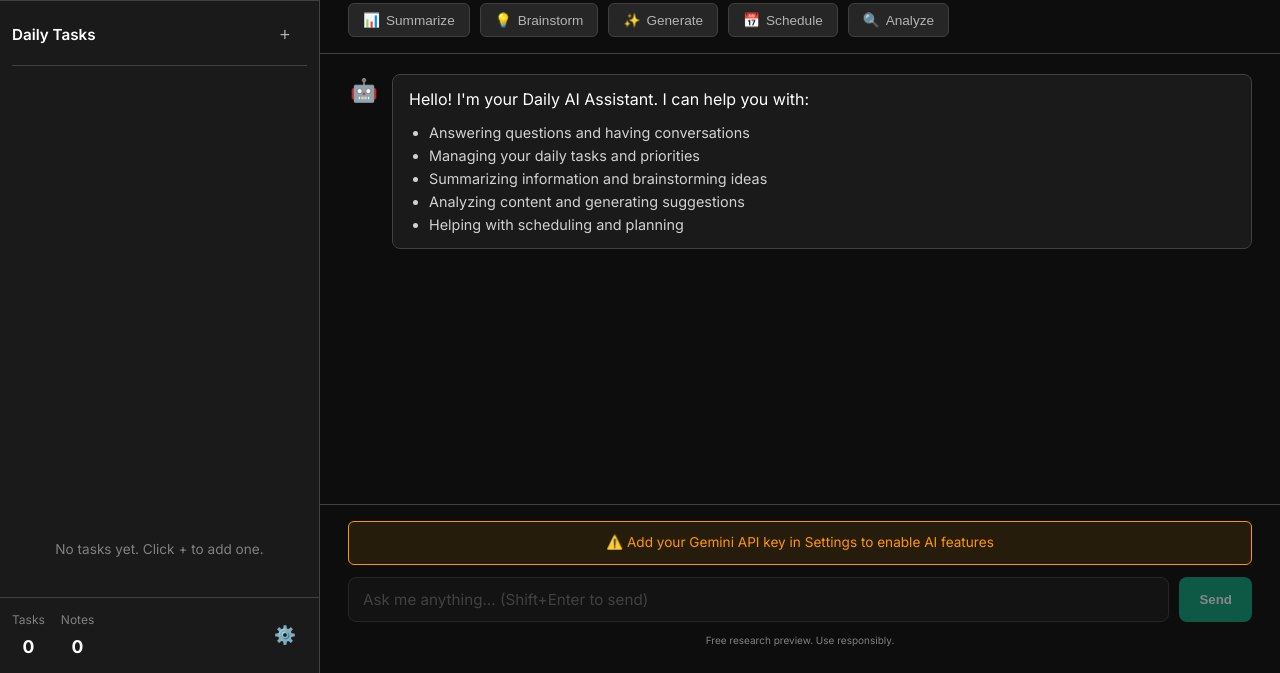
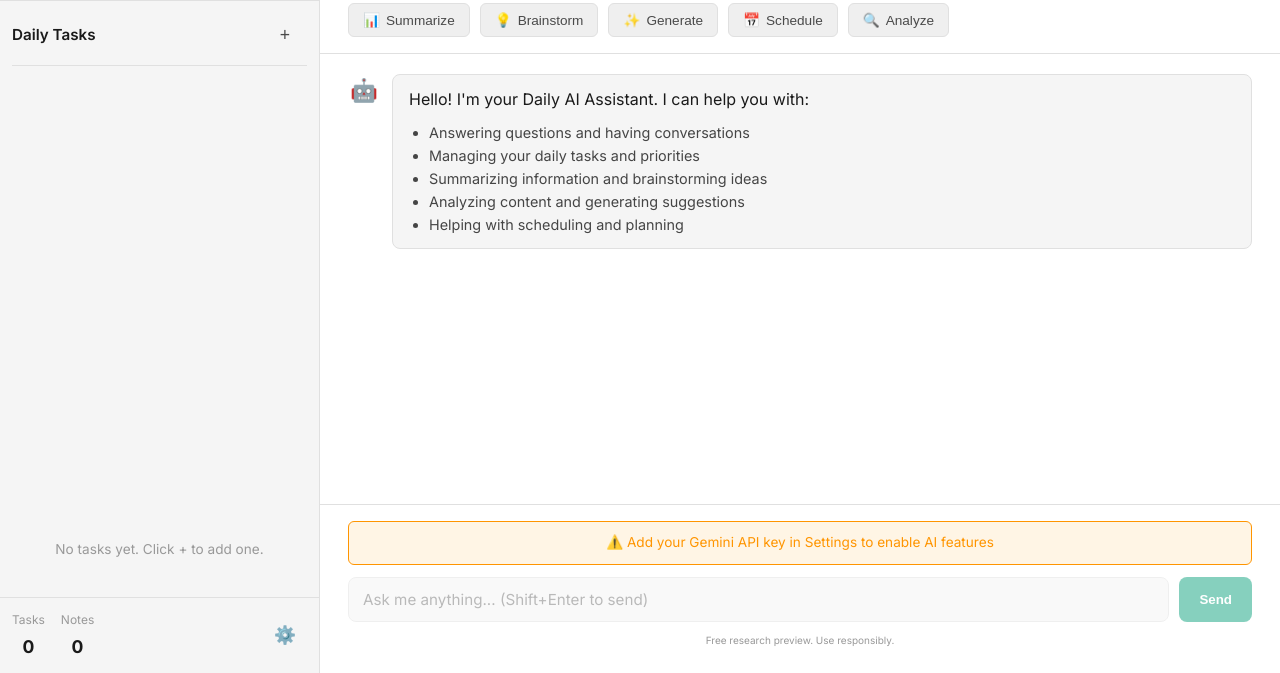
Before and after one commit to patlar104/orion-daily-ai-assistant, a website: page index.html in a window 1280 px wide. Shown: the part 127-800 px from the top of the page. Drawn offline with Linux system fonts and the light colour scheme.

Commit message:
feat(theme): add dark/light mode toggle with system preference detection

```diff
--- a/script.js
+++ b/script.js
@@ -82,6 +82,7 @@ const DOM = {
 
 function init() {
     loadFromLocalStorage();
+    initTheme();
     setupEventListeners();
     updateUI();
     checkAPIKey();
@@ -89,6 +90,48 @@ function init() {
     renderNotes();
     renderHistory();
 }
+
+// ============================================
+// THEME MANAGEMENT
+// ============================================
+
+function initTheme() {
+    const savedTheme = localStorage.getItem('theme') || 'dark';
+    const prefersDark = window.matchMedia('(prefers-color-scheme: dark)').matches;
+    const theme = localStorage.getItem('theme') || (prefersDark ? 'dark' : 'light');
+
+    applyTheme(theme);
+
+    // Listen for system theme changes
+    window.matchMedia('(prefers-color-scheme: dark)').addEventListener('change', (e) => {
+        const newTheme = e.matches ? 'dark' : 'light';
+        applyTheme(newTheme);
+        DOM.darkModeToggle.checked = newTheme === 'dark';
+    });
+}
+
+function applyTheme(theme) {
+    const html = document.documentElement;
+
+    if (theme === 'light') {
+        html.setAttribute('data-theme', 'light');
+    } else {
+        html.removeAttribute('data-theme');
+    }
+
+    localStorage.setItem('theme', theme);
+    DOM.darkModeToggle.checked = theme === 'dark';
+}
+
+function toggleTheme() {
+    const currentTheme = document.documentElement.getAttribute('data-theme') || 'dark';
+    const newTheme = currentTheme === 'dark' ? 'light' : 'dark';
+    applyTheme(newTheme);
+}
+
+// ============================================
+// EVENT LISTENERS
+// ============================================
 
 function setupEventListeners() {
     // Sidebar Toggle
@@ -183,6 +226,7 @@ function setupEventListeners() {
     DOM.closeSettingsBtn.addEventListener('click', closeSettings);
     DOM.modalOverlay.addEventListener('click', closeSettings);
     DOM.saveSettingsBtn.addEventListener('click', saveSettings);
+    DOM.darkModeToggle.addEventListener('change', toggleTheme);
     DOM.newChatBtn.addEventListener('click', clearChat);
 
     // Escape key to close modal
@@ -689,6 +733,9 @@ function closeSettings() {
 function saveSettings() {
     CONFIG.GEMINI_API_KEY = DOM.apiKeyInput.value.trim();
     localStorage.setItem('GEMINI_API_KEY', CONFIG.GEMINI_API_KEY);
+
+    // Theme is handled by toggleTheme event listener
+
     closeSettings();
     checkAPIKey();
     updateUI();
--- a/style.css
+++ b/style.css
@@ -17,6 +17,25 @@
     --focus-outline-offset: 2px;
 }
 
+/* Light Mode Theme */
+[data-theme="light"] {
+    --bg-primary: #ffffff;
+    --bg-secondary: #f5f5f5;
+    --bg-tertiary: #efefef;
+    --text-primary: #1a1a1a;
+    --text-secondary: #4a4a4a;
+    --text-tertiary: #999999;
+    --accent: #10a37f;
+    --accent-light: #1db584;
+    --accent-dark: #088866;
+    --border-color: #e0e0e0;
+    --success: #34c759;
+    --warning: #ff9500;
+    --error: #ff3b30;
+    --info: #3b82f6;
+    --focus-outline: 2px solid #10a37f;
+}
+
 * {
     margin: 0;
     padding: 0;
@@ -31,6 +50,7 @@ body {
     background-color: var(--bg-primary);
     color: var(--text-primary);
     line-height: 1.6;
+    transition: background-color 0.3s ease, color 0.3s ease;
 }
 
 /* ===== ACCESSIBILITY ===== */
```
